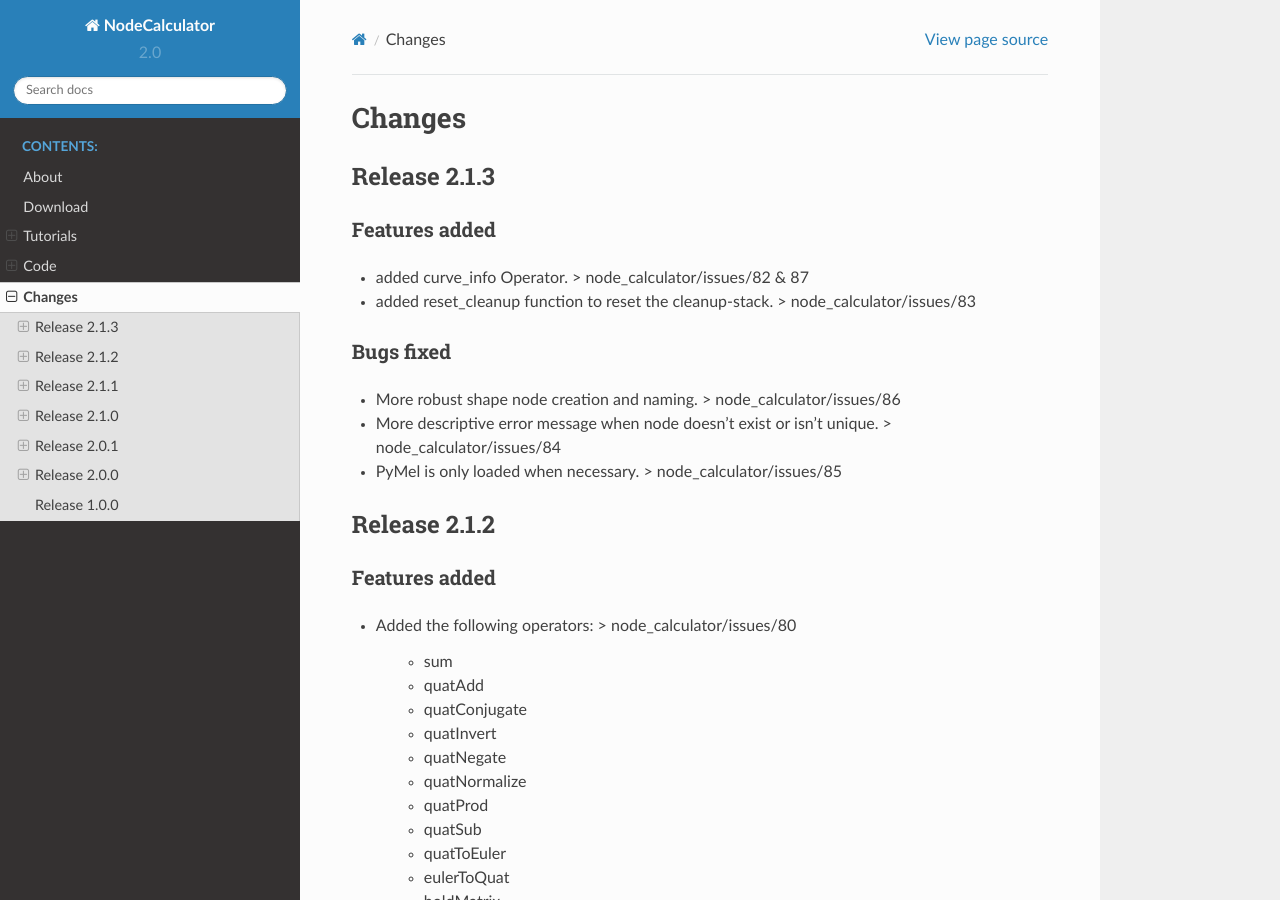
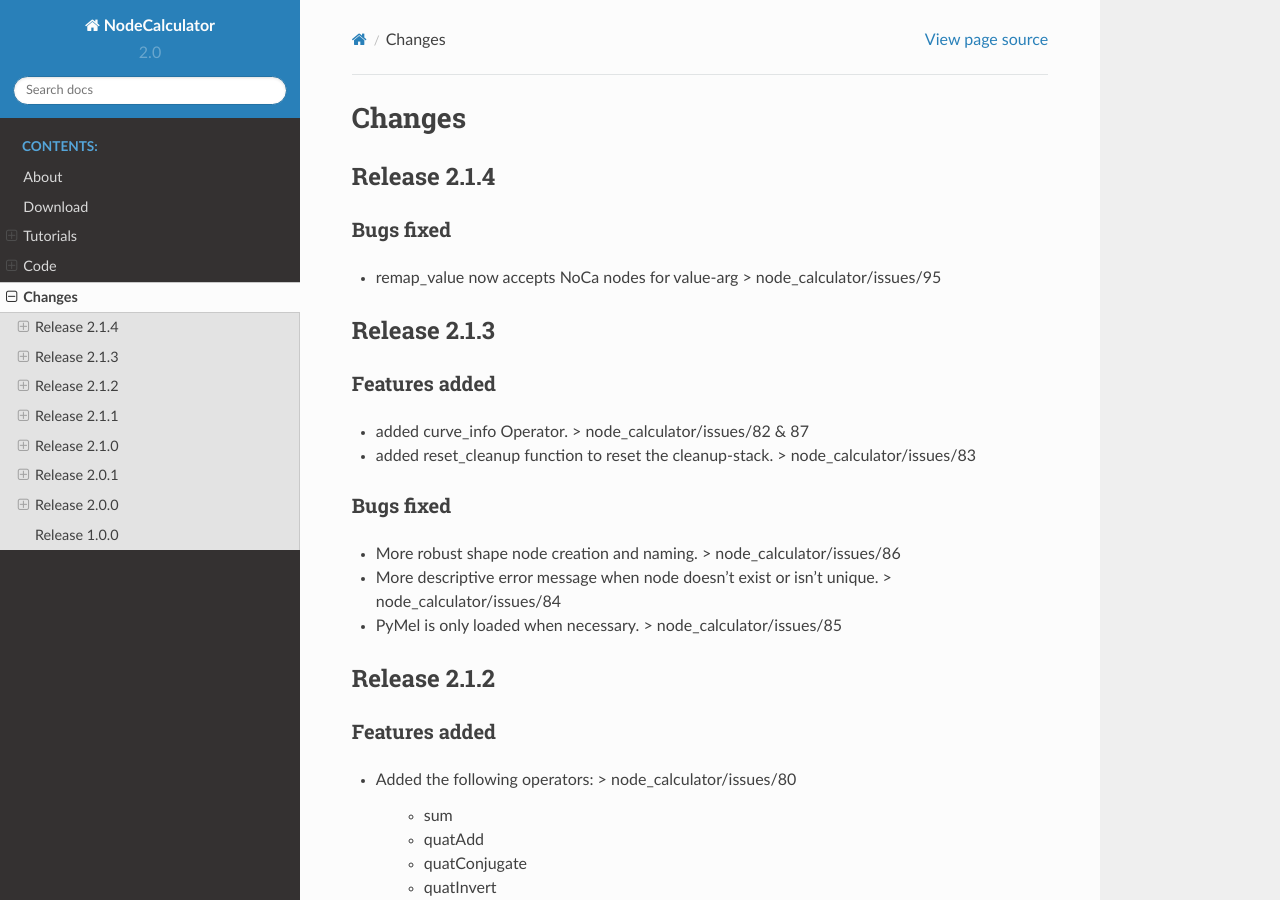
Before and after one commit to mischakolbe/node_calculator, a Sphinx documentation site: the page built from docs/changes.rst, in a window 1280 px wide and 900 px high. Built offline with Sphinx 7.4.7 and the Read the Docs theme 2.0.0, drawn with Linux system fonts in a browser that asks for light colours.

Commit message:
Updated changelog for Release 2.1.4

```diff
--- a/docs/changes.rst
+++ b/docs/changes.rst
@@ -1,5 +1,13 @@
 Changes
 ==============================================================================
+
+
+Release 2.1.4
+********************
+
+Bugs fixed
+--------------------
+* remap_value now accepts NoCa nodes for value-arg > node_calculator/issues/95
 
 
 Release 2.1.3
```
